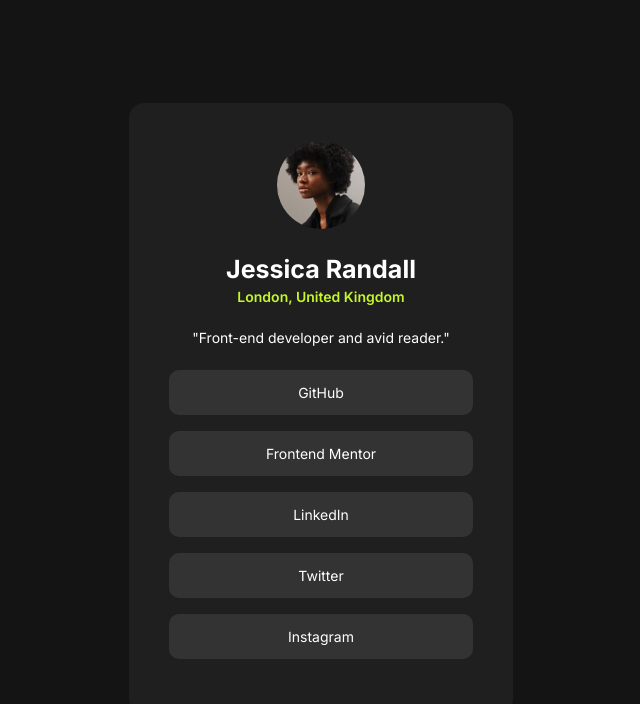
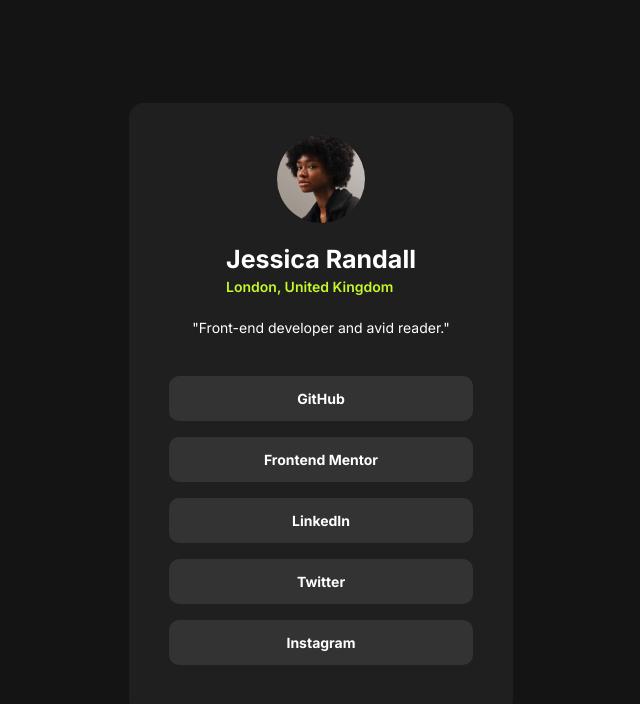
Before and after one commit to kjames7421/social-links-profile-main, a plain HTML site: page index.html in a window 1280 px wide. Shown: the whole page, without its empty margins (319-959 px from the left). Drawn offline with Linux system fonts and the light colour scheme.

Commit message:
formatted

```diff
--- a/index.html
+++ b/index.html
@@ -2,7 +2,7 @@
 <html lang="en">
 <head>
   <meta charset="UTF-8">
-  <meta name="viewport" content="width=device-width, initial-scale=1.0"> <!-- displays site properly based on user's device -->
+  <meta name="viewport" content="width=device-width, initial-scale=1.0">
 
   <link rel="icon" type="image/png" sizes="32x32" href="./assets/images/favicon-32x32.png">
   <link rel="preconnect" href="https://fonts.googleapis.com">
@@ -10,9 +10,7 @@
   <link href="https://fonts.googleapis.com/css2?family=Inter:wght@100..900&display=swap" rel="stylesheet">
   <link rel="stylesheet" href="styles.css">
 
-  <title>Frontend Mentor | Social links profile</title>
-
-  <!-- Feel free to remove these styles or customise in your own stylesheet 👍 -->
+  <title>Social links profile</title>
   <style>
     .attribution { font-size: 11px; text-align: center; }
     .attribution a { color: hsl(228, 45%, 44%); }
@@ -22,21 +20,27 @@
   <div class="container">
     <div>
       <div class="content">
-        <img src="assets/images/avatar-jessica.jpeg">
-        <p id="title">
-          Jessica Randall
-        </p>
-        <p id="location">
-          London, United Kingdom
-        </p>
-        <p id="bio">"Front-end developer and avid reader."</p>
-        <div>
-          <button>GitHub</button>
-          <button>Frontend Mentor</button>
-          <button>LinkedIn</button>
-          <button>Twitter</button>
-          <button>Instagram</button>
-        </div>
+        <img src="assets/images/avatar-jessica.jpeg" alt="user profile photo" role="profile photo">
+        <section>
+          <h1 id="title">
+            Jessica Randall
+          </h1>
+          <h2 id="location">
+            London, United Kingdom
+          </h2>
+        </section>
+        <main>
+          <p id="bio">"Front-end developer and avid reader."</p>
+        </main>
+        <nav>
+          <ul>
+            <li role="navigation" href="Github">GitHub</li role="navigation" href="">
+            <li role="navigation" href="Frontend Mentor">Frontend Mentor</li role="navigation" href="">
+            <li role="navigation" href="LinkedIn">LinkedIn</li role="navigation" href="">
+            <li role="navigation" href="Twitter">Twitter</li role="navigation" href="">
+            <li role="navigation" href="Instagram">Instagram</li role="navigation" href="">
+          </ul>
+        </nav>
       </div>
     </div>
   </div>
--- a/styles.css
+++ b/styles.css
@@ -1,13 +1,3 @@
-
-
-/* .inter-uniquifier {
-  font-family: "Inter", sans-serif;
-  font-optical-sizing: auto;
-  font-weight: <weight>;
-  font-style: normal;
-  font-variation-settings: "slnt" 0;
-} */
-
 
 body {
     display: flex;
@@ -15,22 +5,28 @@ body {
     justify-content: center;
     background-color: #141414;
     height: 100vh;
-    /* width: 100%; */
 }
 
-p {
+p, h1, h2 {
     font-family: "Inter", sans-serif;
     font-style: normal;
     font-size: 14px;
 }
 
-button {
-    display: block;
+ul {
+    padding: 0px;
+}
+
+li {
+    display: flex;
+    justify-content: center;
+    align-items: center;
     width: 304px;
     height: 45px;
     font-family: "Inter", sans-serif;
     font-style: normal;
     font-size: 14px;
+    font-weight: bold;
     background-color: #333333;
     margin-bottom: 16px;
     padding: 0px;
@@ -85,7 +81,7 @@ img {
   align-items: center;
 }
 
-button:hover {
+li:hover {
     background-color: #C4F82A;
     color: black;
     cursor: pointer;
```
